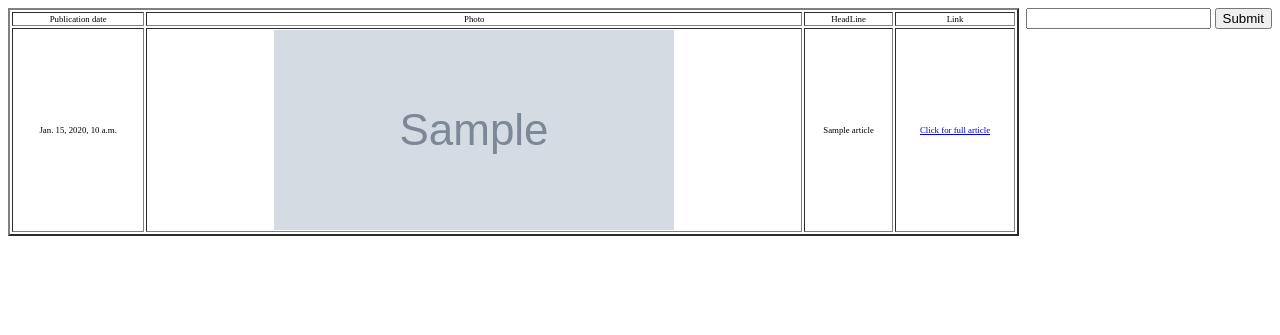
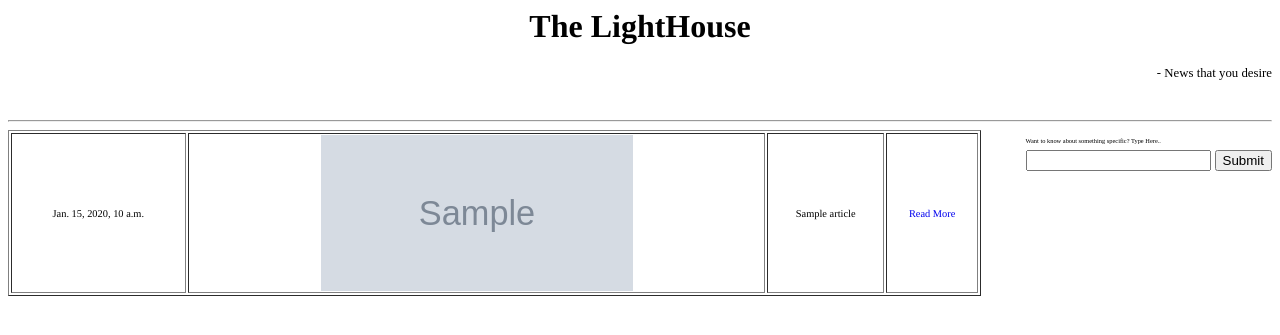
Before and after one commit to atul1503/Newzer, a Django app: template HelloDjango/templates/news.html in a window 1280 px wide. Shown: the top 335 px of the page. Run offline with Django 3.2, Linux system fonts and the light colour scheme; the template is opened without the code that fills it: most values are stand-ins (such as "Sample title", 1, 10 or a date in 2020); grey boxes marked "Sample" are stand-in pictures.

Commit message:
autoCommit

```diff
--- a/HelloDjango/templates/news.html
+++ b/HelloDjango/templates/news.html
@@ -3,29 +3,29 @@
 <style>
 td{
 text-align:center;
-font-size:0.55em;
+font-size:0.65em;
+font-family:Times;
 }
 </style>
 <body>
+<h1 style="text-align:center;font-family:Times"> The LightHouse </h1>
+<p style="text-align:right;font-size:0.8em">- News that you desire</p>
+<br>
+<hr>
 {% if articles %}
 <div id="Container">
 <form style="float:right" action="newsQ" method="get">
+<p style="font-size:0.4em"> Want to know about something specific? Type Here..</p>
 <input type="text" name="tell">
 <input type="submit" value="Submit">
 </form>
-<table style="float:left" border="2" width=80%>
-<tr>
-<td>Publication date</td>
-<td>Photo</td>
-<td>HeadLine</td>
-<td>Link</td>
-</tr>
+<table style="float:left" border="1" width=77%>
 {% for i in articles %}
 <tr>
 <td>{{i.publishedAt}}</td>
-<td><img style="height:200px;width:400px" src="{{i.urlToImage}}"></td>
+<td><img style="height:15em;width:30em" src="{{i.urlToImage}}"></td>
 <td>{{i.title}}</td>
-<td><a href="{{i.url}}">Click for full article</a></td>
+<td><a style="text-decoration:none" href="{{i.url}}">Read More</a></td>
 </tr>
 {% endfor %}
 </table>
```
